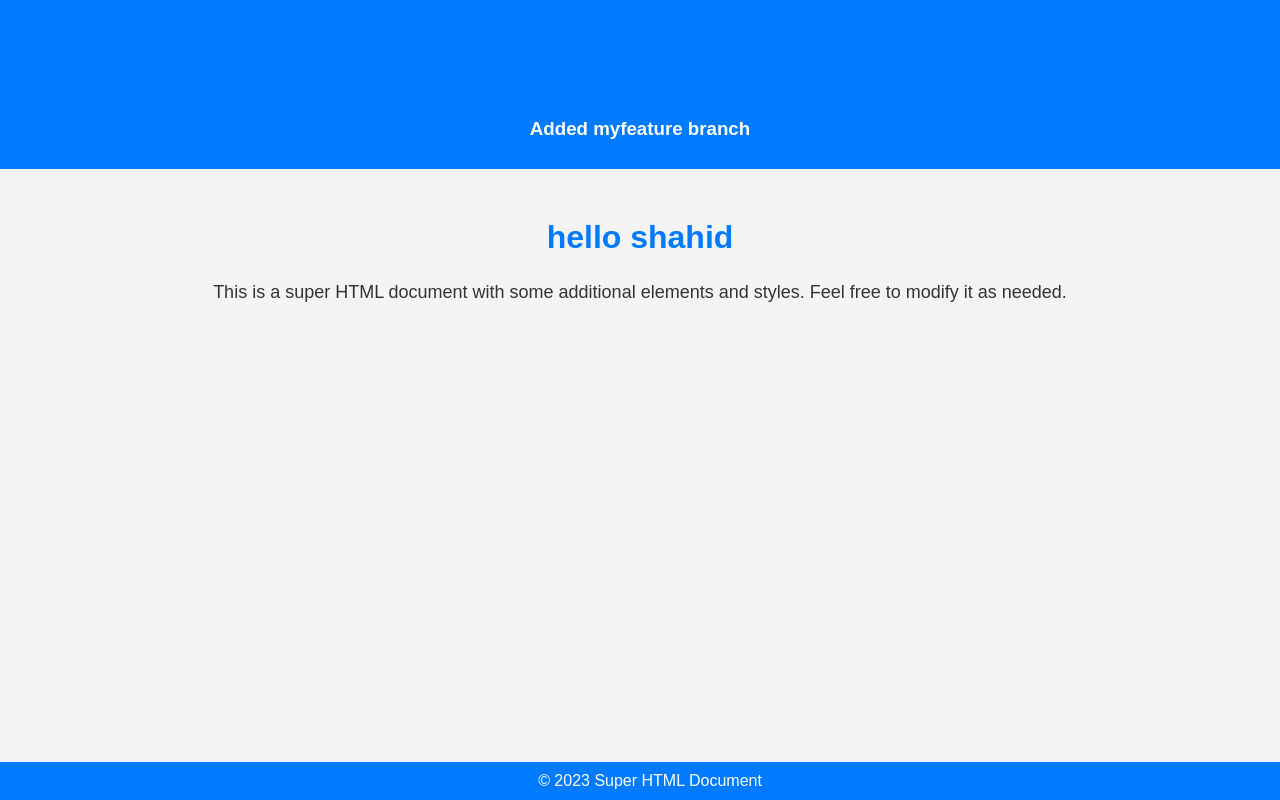
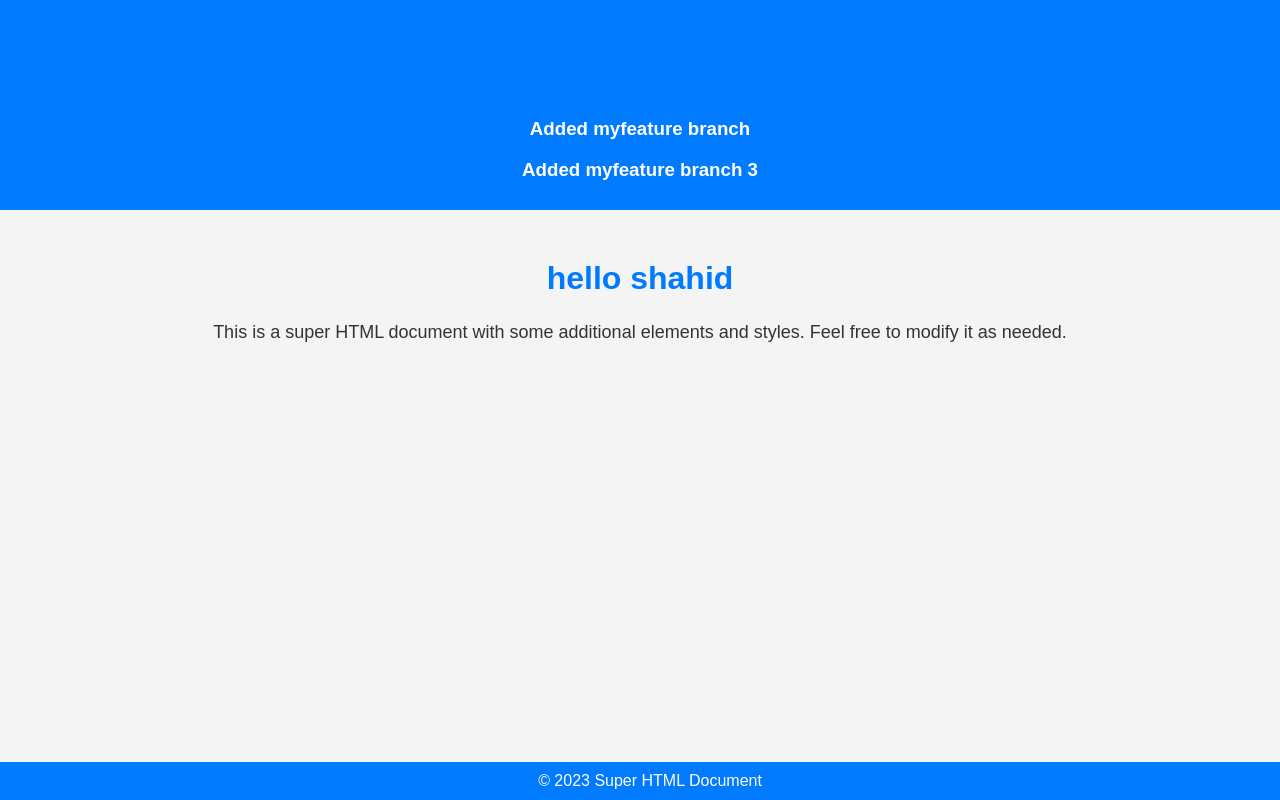
Before and after one commit to ShahidKollam/sampleGit, a website: page index.html in a window 1280 px wide. Drawn offline with Linux system fonts and the light colour scheme.

Commit message:
branch 3

```diff
--- a/index.html
+++ b/index.html
@@ -10,6 +10,7 @@
     <header>
         <h1 id="superHeading">Super HTML Document</h1>
         <h3>Added myfeature branch</h3>
+        <h3>Added myfeature branch 3</h3>
     </header>
 
     <main>
```
